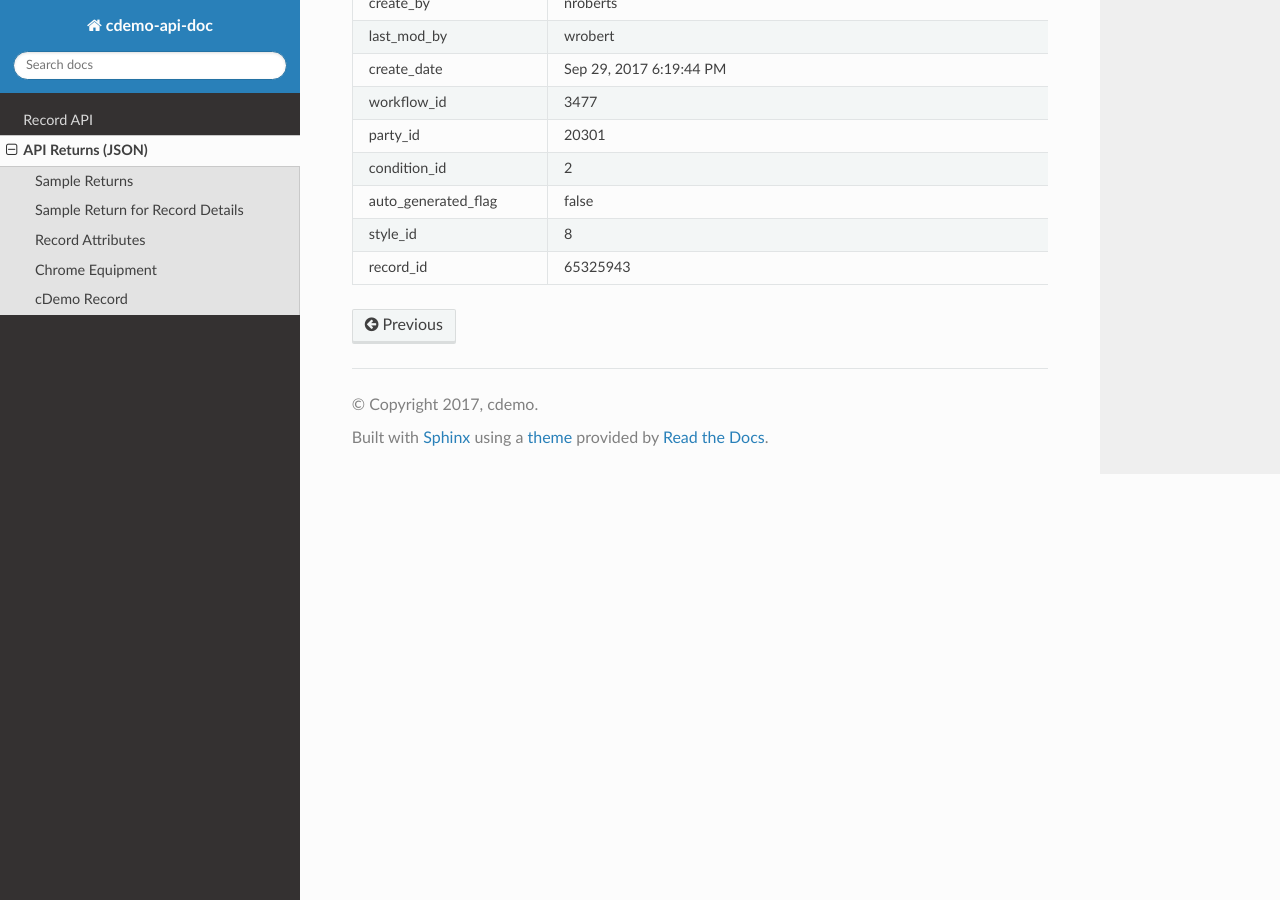
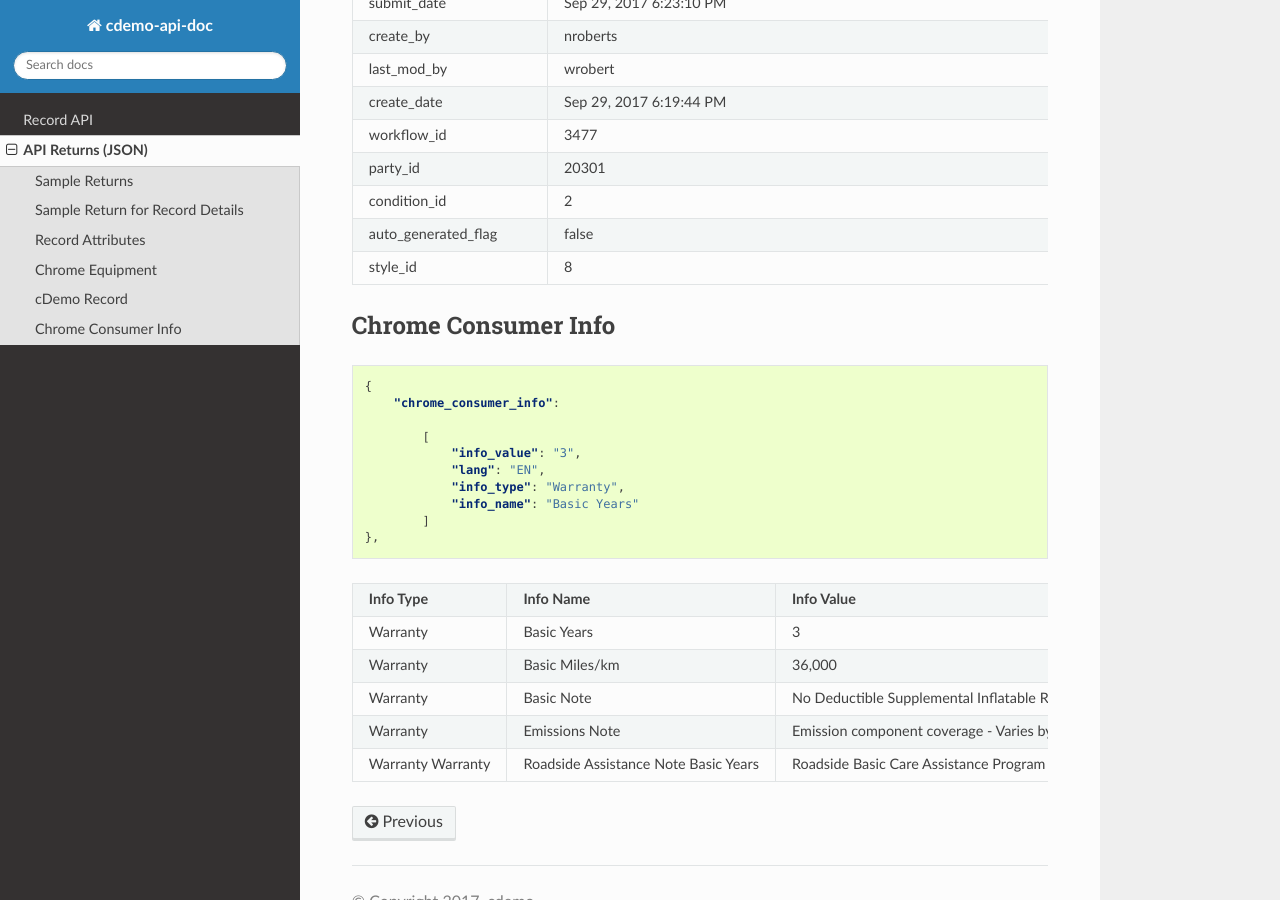
Before and after one commit to cdemomobilesolutions/apidoc, a Sphinx documentation site: the page built from source/api_returns.rst, in a window 1280 px wide and 900 px high, scrolled down 4509 px. Built offline with Sphinx 7.4.7 and the Read the Docs theme 2.0.0, drawn with Linux system fonts in a browser that asks for light colours; some of the changed text lies outside the part shown.

```diff
--- a/source/api_returns.rst
+++ b/source/api_returns.rst
@@ -224,11 +226,11 @@
 +-------------------------------+---------------------------------------------------------------------------------------------------------------------------------+
 | primary_photo_thumbnail       | http://static.cdemo.com/65325943/150/automobiles-used-1997-chevrolet-ck-1500-work-1364383-primary-listing-photo-Image.jpg       |
 +-------------------------------+---------------------------------------------------------------------------------------------------------------------------------+
-| date_feed_id                  | 1                                                                                                                               |
-+-------------------------------+---------------------------------------------------------------------------------------------------------------------------------+
 | youtube_watch_url             | http://www.youtube.com/v/None                                                                                                   |
 +-------------------------------+---------------------------------------------------------------------------------------------------------------------------------+
 | youtube_embed_url             | http://www.youtube.com/embed/None                                                                                               |
++-------------------------------+---------------------------------------------------------------------------------------------------------------------------------+
+| date_feed_id                  | 1                                                                                                                               |
 +-------------------------------+---------------------------------------------------------------------------------------------------------------------------------+
 | youtube_video_id              | null                                                                                                                            |
 +-------------------------------+---------------------------------------------------------------------------------------------------------------------------------+
@@ -276,5 +278,36 @@
 +-------------------------------+---------------------------------------------------------------------------------------------------------------------------------+
 | style_id                      | 8                                                                                                                               |
 +-------------------------------+---------------------------------------------------------------------------------------------------------------------------------+
-| record_id                     | 65325943                                                                                                                        |
-+-------------------------------+---------------------------------------------------------------------------------------------------------------------------------+
+
+
+Chrome Consumer Info
+======================
+
+.. code-block:: json
+
+    {
+        "chrome_consumer_info":
+
+            [
+                "info_value": "3",
+                "lang": "EN",
+                "info_type": "Warranty",
+                "info_name": "Basic Years"
+            ]
+    },
+
+
++---------------------+------------------------------------+---------------------------------------------------------------------------------+
+| **Info Type**       | **Info Name**                      | **Info Value**                                                                  |
++---------------------+------------------------------------+---------------------------------------------------------------------------------+
+| Warranty            | Basic Years                        | 3                                                                               |
++---------------------+------------------------------------+---------------------------------------------------------------------------------+
+| Warranty            | Basic Miles/km                     | 36,000                                                                          |
++---------------------+------------------------------------+---------------------------------------------------------------------------------+
+| Warranty            | Basic Note                         | No Deductible Supplemental Inflatable Restraint - 3 years/36,000 miles          |
++---------------------+------------------------------------+---------------------------------------------------------------------------------+
+| Warranty            | Emissions Note                     | Emission component coverage - Varies by geographical region.                    |
++---------------------+------------------------------------+---------------------------------------------------------------------------------+
+| Warranty            | Roadside Assistance Note           | Roadside Basic Care Assistance Program includes -  Toll Free Assistance #       |
+| Warranty            | Basic Years                        | 1-800-CHEV-USA Free Towing to nearest Chevy Dealer Reasonable cost Wrecker...   |
++---------------------+------------------------------------+---------------------------------------------------------------------------------+
```
Also changed, not shown: other parts of source/api_returns.rst (+2 -0 lines).
